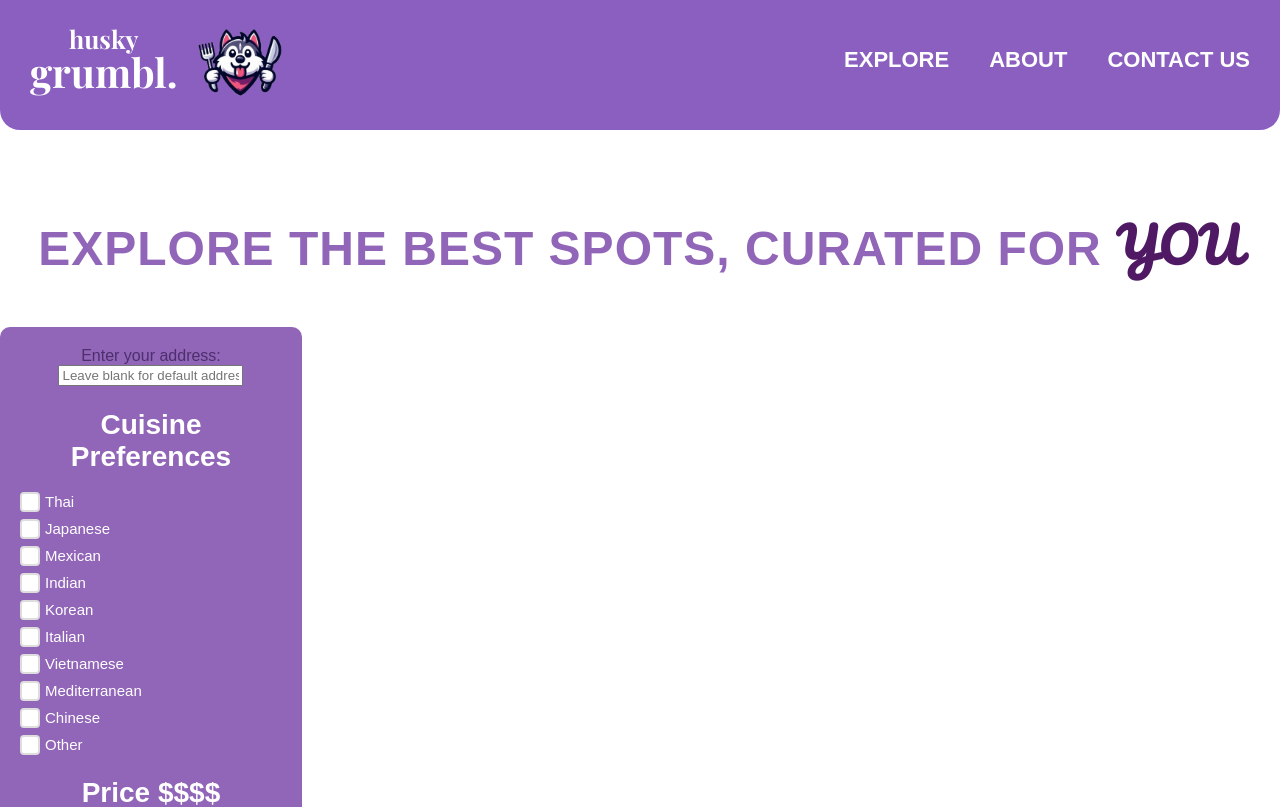
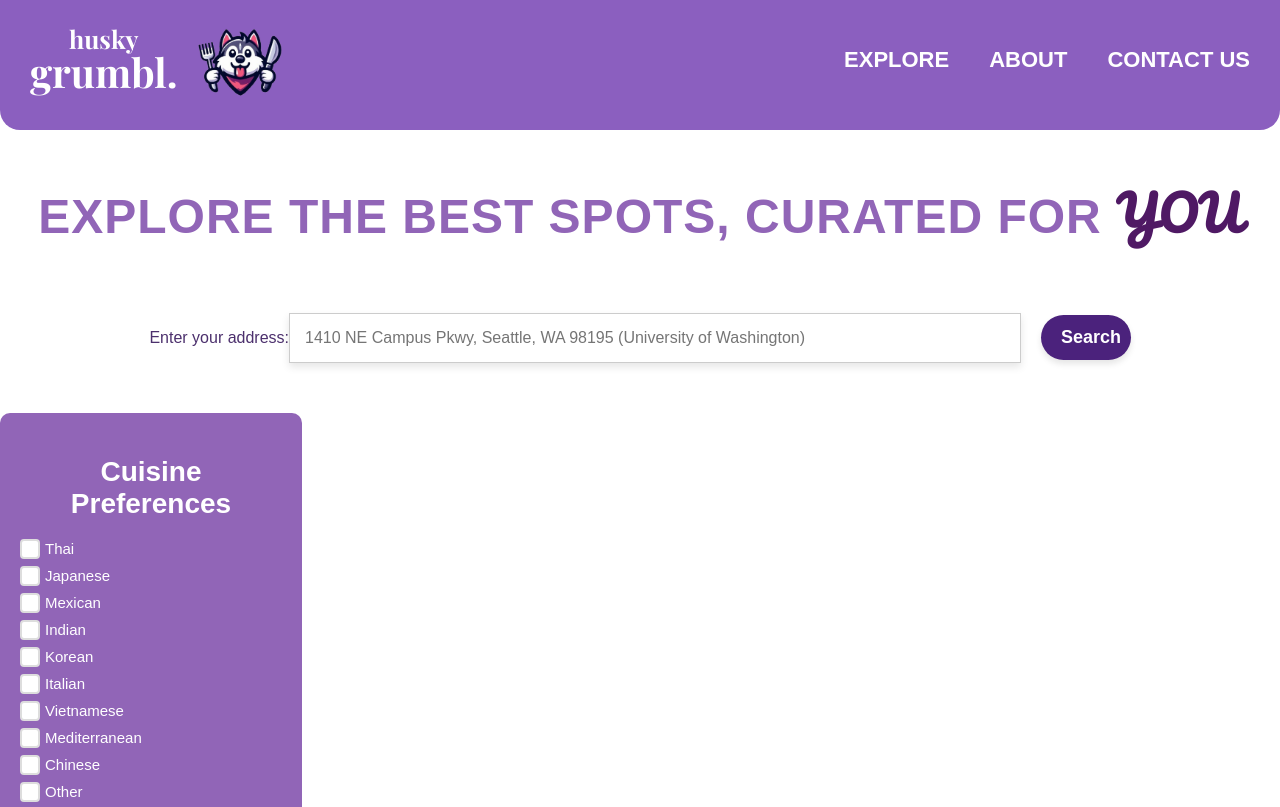
Before and after one commit to hcp-uw/Husky-Grumbl, a React (Create React App) app in the folder frontend/: page /explore-page in a window 1280 px wide. Shown: the top 807 px of the page. Built offline with nearby package versions, Linux system fonts and the light colour scheme.

Commit message:
changed format of search bar

```diff
--- a/frontend/src/ExplorePage.css
+++ b/frontend/src/ExplorePage.css
@@ -246,7 +246,7 @@
 
 .location {
   width: 60%; /* Full width of the form container */
-  height: 40px; /* Increase the height of the input field */
+  width: 700px; /* Increase the height of the input field */
   padding: 15px; /* Padding inside the input field */
   margin-bottom: 10px; /* Space below the input field */
   font-size: 16px; /* Larger text */
--- a/frontend/src/ExplorePage.js
+++ b/frontend/src/ExplorePage.js
@@ -121,30 +121,33 @@ const ExplorePage = () => {
   };
 
   return (
-    <div> <TopBar/>
+    <div> <TopBar />
       <div className="explore-page">
+        <form onSubmit={handleSubmit}>
           <div className="explore-header">
             <h1 className="explore-title">
               EXPLORE THE BEST SPOTS, CURATED FOR <span className="highlighted-text">YOU</span>
             </h1>
-      </div>
-      <div className="explore-content">
-        <div className="sidebar">
-          <form onSubmit={handleSubmit}>
             <div className="locationForm">
                 <label htmlFor="location">Enter your address:</label>
                 <input
+                  className="location"
                   type="text"
                   id="location"
                   value={location}
                   onChange={(e) => setLocation(e.target.value)} // Update address state
                   // placeholder="123 Example St, Seattle, WA"
-                  placeholder={isFocused ? '' : 'Leave blank for default address (University of Washington)'} // Conditional placeholder
+                  placeholder={isFocused ? '' : '1410 NE Campus Pkwy, Seattle, WA 98195 (University of Washington)'} // Conditional placeholder
                   onFocus={() => setIsFocused(true)} // Set focused state to true
                   onBlur={() => setIsFocused(false)} // Set focused state to false
                 // required
                 />
+                <button type="submit" className="submit-button">Search</button>
               </div>
+
+          </div>
+          <div className="explore-content">
+            <div className="sidebar">
               <h2 className="section">Cuisine Preferences</h2>
               <ul>
                 <li>
@@ -247,8 +250,6 @@ const ExplorePage = () => {
                 />
               </div>
 
-            <button type="submit" className="submit-button">Search</button>
-          </form>
             </div>
 
             <div className="search-results">
@@ -272,10 +273,10 @@ const ExplorePage = () => {
                 showRecommendations && <p></p>
               )}
             </div>
-
           </div>
+        </form>
       </div >
-    </div>
+    </div >
   );
 }
 
--- /dev/null
+++ b/package.json
@@ -0,0 +1,5 @@
+{
+  "dependencies": {
+    "axios": "^1.7.7"
+  }
+}
```
Also changed, not shown: 1 other file (tests, documents, lock files or other folders). Lines whose indentation alone changed are shown as unchanged.
